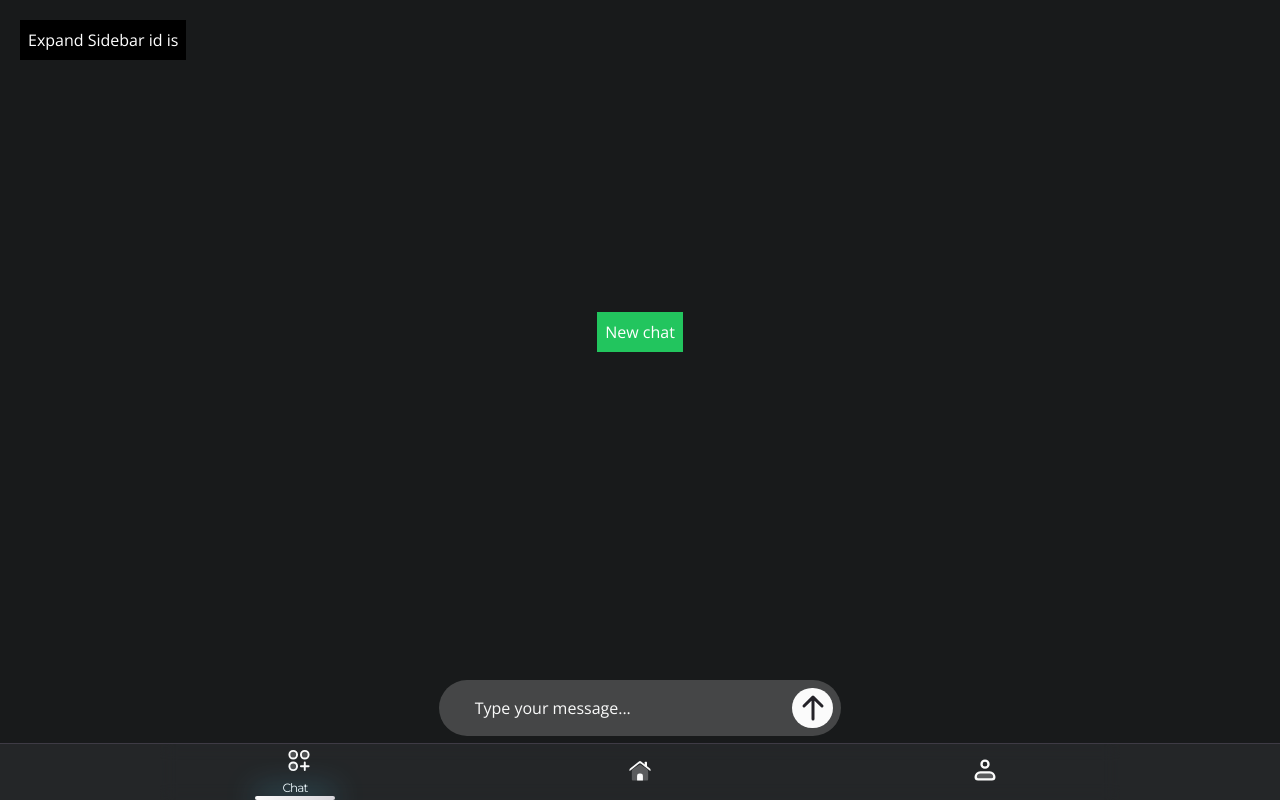
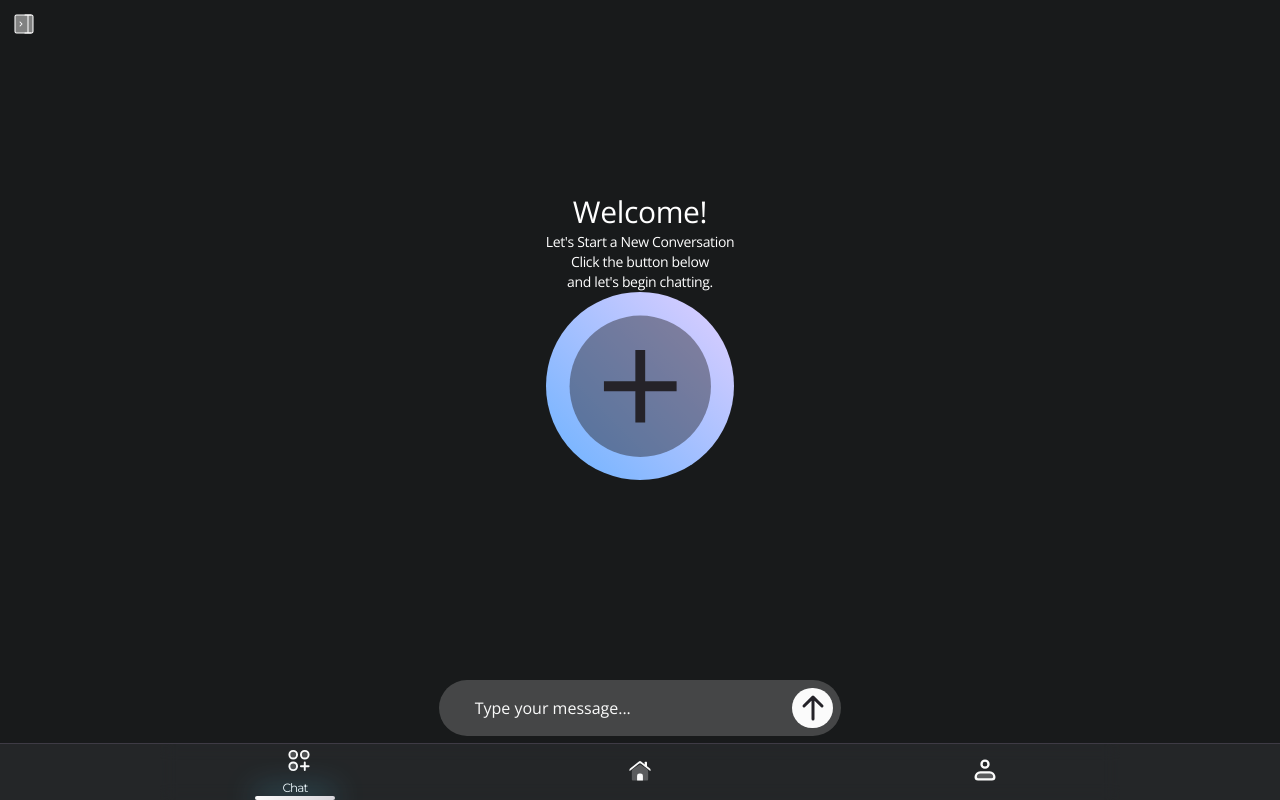
Before and after one commit to mohd-Bilal-exe/verbi.AI, a React (Vite) app: page /Chat in a window 1280 px wide. Built offline with nearby package versions, Linux system fonts and the light colour scheme; a web font is replaced by a local one.

Commit message:
Many changes Now I have a fully  working chat page

```diff
--- a/src/Api/aiApi.js
+++ b/src/Api/aiApi.js
@@ -40,9 +40,16 @@ const setSession = (sessionID, sessionArray) => {
     role: chat.role,
     parts: chat.parts,
   }));
-  console.log("Session is ", session);
 };
 
+//Functiob to generate chat title
+
+const generateChatTitle = async (msg) => {
+  const prompt = `Generate a chat title for a chat the following is the first  message: "${msg}" give me just the title.`;
+  const result = await Gemini.generateContent(prompt);
+  const response = await result.response.text();
+  return response;
+};
 // Function to remember user details in a session
 const rememberMe = (username, nickname, about, tone, nature) => {
   const literrallyMe = `Hey Gemini,
@@ -116,4 +123,11 @@ const grammarCheck = async (inputText, customInstructions) => {
   }
 };
 
-export { chat, translate, grammarCheck, rememberMe, setSession };
+export {
+  chat,
+  translate,
+  grammarCheck,
+  rememberMe,
+  setSession,
+  generateChatTitle,
+};
--- a/src/Redux/Actions.js
+++ b/src/Redux/Actions.js
@@ -12,12 +12,13 @@ export const CURRENT_CHAT = "CURRENT_CHAT";
 export const DELETE_CHAT_HISTORY = "DELETE_CHAT_HISTORY";
 export const DELETE_HISTORY = "DELETE_HISTORY";
 export const DELETE_CURRENT_CHAT = "DELETE_CURRENT_CHAT";
-
+export const DELETE_CURRENT_CHAT_HISTORY = "DELETE_CURRENT_CHAT_HISTORY";
 export const CREATE_NEW_CHAT = "CREATE_NEW_CHAT";
 export const SET_CURRENT_CHAT = "SET_CURRENT_CHAT";
 export const HISTORY_CHAT_UPDATE = "HISTORY_CHAT_UPDATE";
 export const SET_CURRENT_CHAT_ID = "SET_CURRENT_CHAT_ID";
 export const DELETE_GLOBAL_HISTORY = "DELETE_GLOBAL_HISTORY";
+export const ADD_CHAT_TITLE = "ADD_CHAT_TITLE";
 export const addChatHistory = (sessionID, history) => ({
   type: CHAT_HISTORY,
   payload: { sessionID, history },
@@ -71,6 +72,9 @@ export const isLogin = (isLoggedIn) => ({
 export const deleteHistory = () => ({
   type: DELETE_GLOBAL_HISTORY,
 });
+export const deleteCurrentchatHistory = () => ({
+  type: DELETE_CURRENT_CHAT,
+});
 export const deleteChatHistory = () => ({
   type: DELETE_CHAT_HISTORY,
 });
@@ -84,6 +88,11 @@ export const logoutUser = () => ({
 export const createNewChat = (sessionID) => ({
   type: CREATE_NEW_CHAT,
   payload: sessionID,
+});
+
+export const addChatTitle = (sessionID, title) => ({
+  type: ADD_CHAT_TITLE,
+  payload: { sessionID, title },
 });
 
 export const setCurrentChatId = (sessionID) => ({
--- a/src/Redux/Reducers.js
+++ b/src/Redux/Reducers.js
@@ -16,6 +16,7 @@ import {
   SET_CURRENT_CHAT,
   DELETE_GLOBAL_HISTORY,
   DELETE_CURRENT_CHAT,
+  ADD_CHAT_TITLE,
 } from "./Actions";
 
 const initialState = {
@@ -125,6 +126,17 @@ const userReducer = (state = initialState, action) => {
           [action.payload]: { history: [] },
         },
       };
+    case ADD_CHAT_TITLE:
+      return {
+        ...state,
+        chatHistory: {
+          ...state.chatHistory,
+          [action.payload.sessionID]: {
+            ...state.chatHistory[action.payload.sessionID],
+            title: action.payload.title,
+          },
+        },
+      };
     case CHAT_HISTORY: {
       return {
         ...state,
--- a/src/components/Buttons.jsx
+++ b/src/components/Buttons.jsx
@@ -1,17 +1,20 @@
 import { useDispatch, useSelector } from "react-redux";
 import {
   addChatsHistory,
+  addChatTitle,
   createNewChat,
   currentChat,
-  deleteChatHistory,
+  deleteCurrentchatHistory,
   setCurrentChatId,
 } from "../Redux/Actions";
 import { v4 as uuidv4 } from "uuid";
 import PropTypes from "prop-types";
 import { CircleNotch } from "@phosphor-icons/react";
 import { m } from "framer-motion";
+import { AddIcon } from "./SvgIcons";
 
 export const CreateChatButton = () => {
+  const isDarkMode = useSelector((state) => state.isDarkMode);
   const userDetails = useSelector((state) => state.userDetails);
   const dispatch = useDispatch();
   const handleCreateChat = () => {
@@ -25,23 +28,27 @@ export const CreateChatButton = () => {
     Thanks!`;
     dispatch(createNewChat(id));
     dispatch(setCurrentChatId(id));
-    //dispatch(deleteChatHistory());
-// add current chat delete
+    dispatch(deleteCurrentchatHistory());
     const userMessage = {
       role: "user",
       parts: [{ text: rememberMeMessage }],
       timestamp: Date.now(),
     };
     dispatch(currentChat(id, userMessage));
+    dispatch(addChatTitle(id, "New Chat"));
     dispatch(addChatsHistory(id, userMessage));
   };
 
   return (
     <button
       onClick={handleCreateChat}
-      className="mb-2 p-2 bg-green-500 text-white"
+      className={`w-full h-full flex justify-center items-center  rounded-full bg-gradient-to-tr group  ${
+        isDarkMode
+          ? " from-geminiPrimary to-geminiSecondary  "
+          : " from-geminiPrimarylt to-geminiSecondarylt "
+      } text-copyLight`}
     >
-      New chat
+      <AddIcon />
     </button>
   );
 };
--- a/src/components/ChatHistory.jsx
+++ b/src/components/ChatHistory.jsx
@@ -1,34 +1,77 @@
 import { useDispatch, useSelector } from "react-redux";
+import PropTypes from "prop-types";
 import { setCurrentChat, setCurrentChatId } from "../Redux/Actions";
 import { CreateChatButton } from "./Buttons";
+import { m } from "framer-motion";
+import { ExpandSidebarIcon } from "./SvgIcons";
 
-export default function ChatHistory() {
-  const currentChats = useSelector((state) => state.currentChat);
+const container = {
+  hidden: { x: -100, opacity: 0 },
+  visible: {
+    x: 0,
+    opacity: 1,
+    transition: {
+      staggerChildren: 0.12,
+    },
+  },
+};
+
+const item = {
+  hidden: { x: -20, opacity: 0 },
+  visible: {
+    x: 0,
+    opacity: 1,
+  },
+};
+export default function ChatHistory({ setSidebarOpen }) {
   const chats = useSelector((state) => state.chatHistory);
+  const selectedID = useSelector((state) => state.currentChatID);
   const dispatch = useDispatch();
 
   const handleChatClick = (currentId) => {
     dispatch(setCurrentChat(currentId));
     dispatch(setCurrentChatId(currentId));
-    console.log("id", currentId, "chats", currentChats);
+    setSidebarOpen(false);
   };
+  return (
+    <m.div
+      variants={container}
+      initial="hidden"
+      animate="visible"
+      exit={{ x: -100, opacity: 0 }}
+      transition={{ duration: 0.3, ease: "easeInOut" }}
+      className="absolute border-r top-0 left-0 w-1/5 h-full pb-24  p-1 overflow-y-auto flex flex-col items-center  gap-2"
+    >
+      <m.div className={`w-full h-fit  p-2 flex justify-between`}>
+        <button className={`w-6 h-6`} onClick={() => setSidebarOpen(false)}>
+          <ExpandSidebarIcon />
+        </button>
+        <div className={`w-6 h-6`}>
+          <CreateChatButton />
+        </div>
+      </m.div>
 
-  return (
-    <div className="absolute top-16 left-0 w-1/5 h-64 overflow-y-auto flex flex-col gap-2">
-      <CreateChatButton />
       {Object.keys(chats).length === 0 ? (
         <span className="text-gray-500">No chat history available.</span>
       ) : (
-        Object.entries(chats).map(([sessionId]) => (
-          <span
+        Object.entries(chats).map(([sessionId, chat]) => (
+          <m.span
+            variants={item}
             key={sessionId}
             onClick={() => handleChatClick(sessionId)}
-            className="w-fit bg-blue-400 p-2 cursor-pointer"
+            className={`w-10/12 h-fit max-h-14 overflow-clip  p-2 cursor-pointer rounded-xl text-sm font-semibold ${
+              sessionId === selectedID
+                ? "bg-backgroundLight/80 text-copyLight"
+                : ""
+            }`}
           >
-            Session is {sessionId}
-          </span>
+            {chat.title}
+          </m.span>
         ))
       )}
-    </div>
+    </m.div>
   );
 }
+ChatHistory.propTypes = {
+  setSidebarOpen: PropTypes.func.isRequired,
+};
--- a/src/components/SvgIcons.jsx
+++ b/src/components/SvgIcons.jsx
@@ -278,6 +278,62 @@ export const CollapseIcon = () => {
     </m.svg>
   );
 };
+export const AddIcon = () => {
+  return (
+    <svg
+      xmlns="http://www.w3.org/2000/svg"
+      viewBox="0 0 24 24"
+      className={` group-hover:scale-110`}
+    >
+      <g fill="none">
+        <circle
+          cx={12}
+          cy={12}
+          r={9}
+          fill="currentColor"
+          fillOpacity={0.45}
+        ></circle>
+        <path
+          stroke="currentColor"
+          strokeLinecap="square"
+          strokeLinejoin="round"
+          strokeWidth={1.25}
+          d="M12 8v8m4-4H8"
+        ></path>
+      </g>
+    </svg>
+  );
+};
+export const ExpandSidebarIcon = () => {
+  return (
+    <svg xmlns="http://www.w3.org/2000/svg" viewBox="0 0 48 48">
+      <defs>
+        <mask id="ipTExpandLeft0">
+          <g
+            fill="none"
+            stroke="#fff"
+            strokeLinejoin="round"
+            strokeWidth={2.05}
+          >
+            <path
+              fill="#737373"
+              d="M6 9a3 3 0 0 1 3-3h30a3 3 0 0 1 3 3v30a3 3 0 0 1-3 3H9a3 3 0 0 1-3-3z"
+            ></path>
+            <path
+              strokeLinecap="round"
+              d="M32 6v36M16 20l4 4l-4 4M26 6h12M26 42h12"
+            ></path>
+          </g>
+        </mask>
+      </defs>
+      <path
+        fill="currentColor"
+        d="M0 0h48v48H0z"
+        mask="url(#ipTExpandLeft0)"
+      ></path>
+    </svg>
+  );
+};
 export const ExpandIcon = () => {
   return (
     <m.svg
--- a/src/pages/chatPage.jsx
+++ b/src/pages/chatPage.jsx
@@ -1,12 +1,13 @@
 import { useEffect, useRef, useState } from "react";
-import { m } from "framer-motion";
+import { AnimatePresence, m } from "framer-motion";
 import { useDispatch, useSelector } from "react-redux";
-import { addChatsHistory, currentChat } from "../Redux/Actions";
+import { addChatsHistory, addChatTitle, currentChat } from "../Redux/Actions";
 import TextMarkdown from "../components/TextMarkdown";
-import { chat, setSession } from "../Api/aiApi";
+import { chat, generateChatTitle, setSession } from "../Api/aiApi";
 import { ArrowUp, CircleNotch } from "@phosphor-icons/react";
 import ChatHistory from "../components/ChatHistory";
 import { CreateChatButton } from "../components/Buttons";
+import { ExpandSidebarIcon } from "../components/SvgIcons";
 
 export default function ChatPage() {
   const isDarkMode = useSelector((state) => state.darkMode);
@@ -86,6 +87,14 @@ export default function ChatPage() {
     setSidebarOpen(!sidebarIsOpen);
   };
 
+  const handleChatTitle = async () => {
+    const title = await generateChatTitle(chatHistory[1].parts[0].text);
+    console.log(title);
+    dispatch(addChatTitle(id, title));
+  };
+  if (chatHistory.length > 1 && chatHistory.length <= 2) {
+    handleChatTitle();
+  }
   return (
     <m.div
       key="chatPage"
@@ -99,11 +108,14 @@ export default function ChatPage() {
     >
       <button
         onClick={handleSidebarExpansion}
-        className="absolute top-5 left-5 bg-black p-2"
+        className="absolute w-6 h-6 top-3 left-3 "
       >
-        Expand Sidebar id is {id}
+        <ExpandSidebarIcon />
       </button>
-      {sidebarIsOpen && <ChatHistory />}
+      <AnimatePresence>
+        {sidebarIsOpen && <ChatHistory setSidebarOpen={setSidebarOpen} />}
+      </AnimatePresence>
+
       <div
         id="chatBox"
         ref={chatBoxRef}
@@ -121,8 +133,14 @@ export default function ChatPage() {
               />
             ))
         ) : (
-          <div className={`w-full  h-full  grid place-content-center  `}>
-            <CreateChatButton />
+          <div className="w-full h-full grid place-content-center">
+            <div className="flex flex-col justify-center items-center text-center tracking-tight text-sm">
+              <h1 className={`text-3xl my-0.5`}>Welcome!</h1>
+              <h1>Let&#39;s Start a New Conversation</h1>
+              <h2>Click the button below</h2>
+              <h2>and let&apos;s begin chatting.</h2>
+              <CreateChatButton />
+            </div>
           </div>
         )}
       </div>
```
